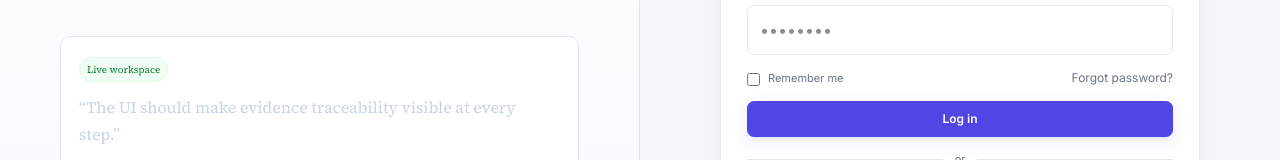
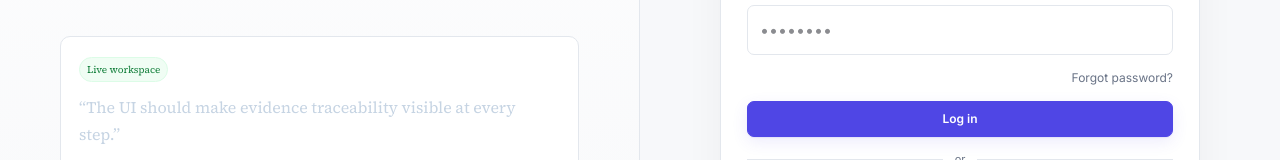
Before and after one commit to mehrabja/research-ai, a Next.js app in the folder apps/web/: page /login in a window 1280 px wide. Shown: the part 389-549 px from the top of the page. Built offline with nearby package versions, Linux system fonts and the light colour scheme.

Commit message:
fix: remove decorative remember-me control

```diff
--- a/apps/web/app/login/page.tsx
+++ b/apps/web/app/login/page.tsx
@@ -30,7 +30,6 @@ export default function LoginPage() {
     defaultValues: {
       email: "",
       password: "",
-      remember: false,
     },
   });
 
@@ -196,14 +195,7 @@ export default function LoginPage() {
             </div>
 
             <div className="row">
-              <label className="checkbox">
-                <input
-                  type="checkbox"
-                  {...register("remember")}
-                />
-                Remember me
-              </label>
-
+              <span aria-hidden="true" />
               <Link
                 href={"/password-reset" as Route}
                 className="muted small"
```
